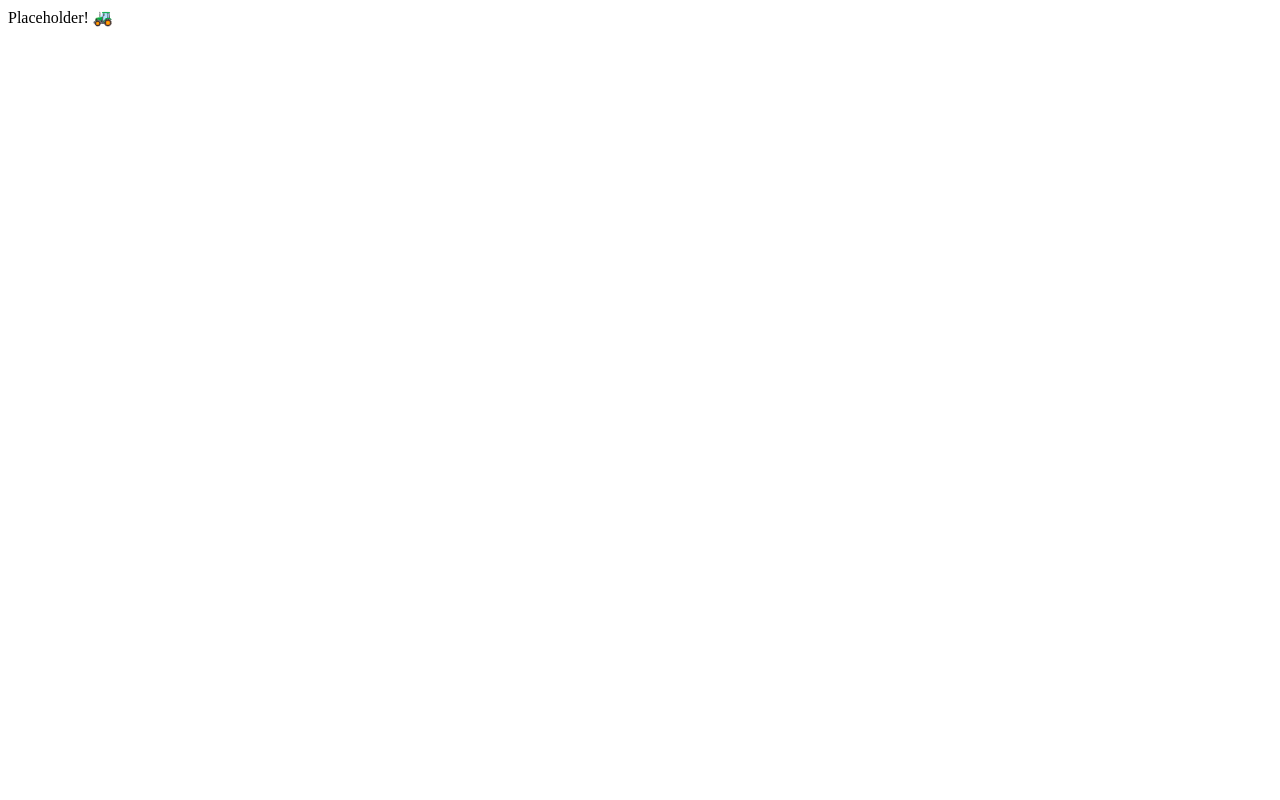
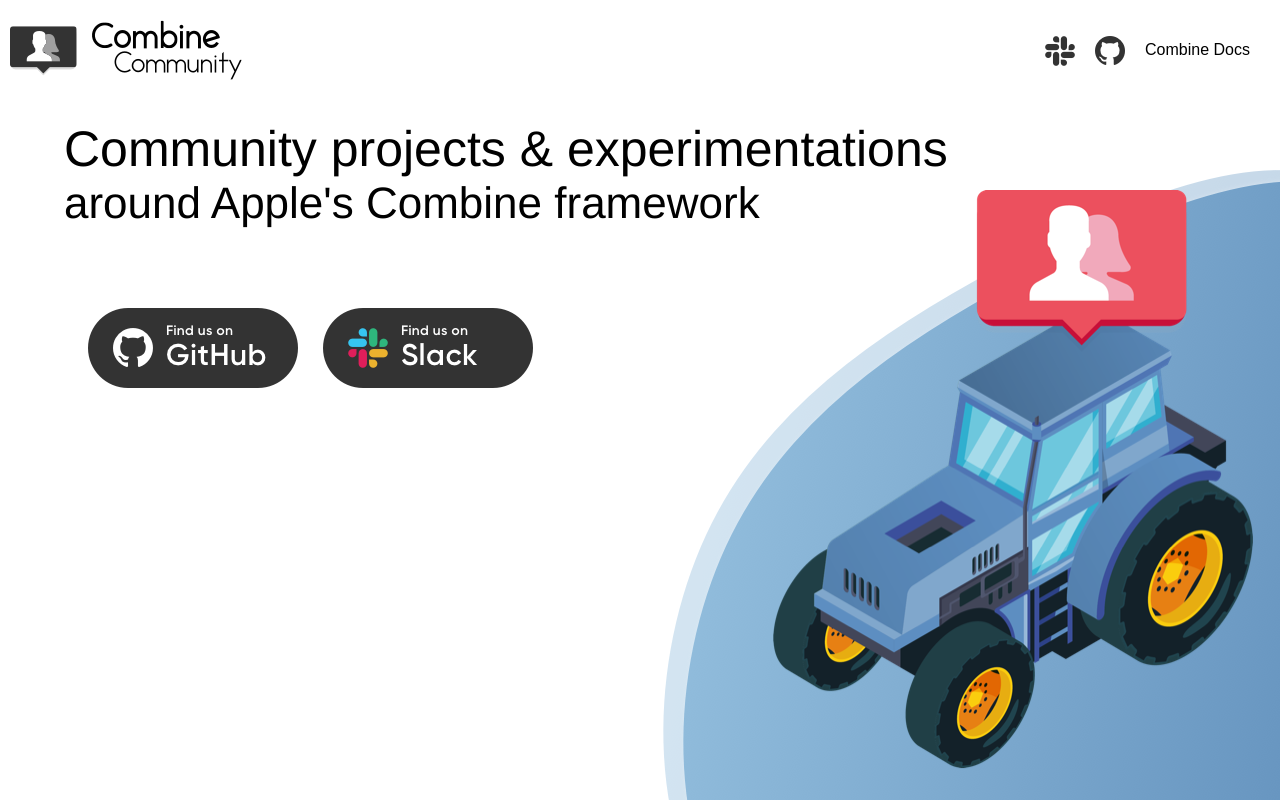
Before and after one commit to CombineCommunity/combinecommunity.github.io, a plain HTML site: page index.html in a window 1280 px wide. Drawn offline with Linux system fonts and the light colour scheme.

Commit message:
Basic landing page

```diff
--- a/index.html
+++ b/index.html
@@ -1 +1,64 @@
-Placeholder! 🚜
+<!DOCTYPE html>
+<html lang="en">
+    <head>
+        <meta charset="UTF-8" />
+        <meta name="viewport" content="width=device-width, initial-scale=1" />
+
+        <link rel="stylesheet" type="text/css" href="style.css" />
+        <title>Combine Community</title>
+    </head>
+    <body>
+        <div class="headerWrapper">
+            <header>
+                <h1 id="logo">
+                    <a href="http://combine.community" target="_blank">
+                        <img src="images/logo.png" alt="Combine Community" title="Combine Community" />
+                    </a>
+                </h1>
+                <nav>
+                    <ol>
+                        <li><a href="http://slack.combine.community" target="_blank" title="Combine Community on Slack" alt="Combine Community on Slack"><img src="images/icnSlack.png" title="Combine Community on Slack" alt="Combine Community on Slack" /></a></li>
+                        <li><a href="https://github.com/CombineCommunity" target="_blank" title="Combine Community on GitHub" alt="Combine Community on GitHub"><img src="images/icnGit.png" /></a></li>
+                        <li class="link"><a href="https://developer.apple.com/documentation/combine" target="_blank" title="Combine Official Docs by Apple" alt="Combine Official Docs by Apple">Combine Docs</a></li>
+                    </ol>
+                </nav>
+            </header>
+        </div>
+
+        <div id="content">
+            <h2>
+                <span id="l1">Community projects & experimentations</span>
+                <span id="l2">around Apple's Combine framework</span>
+            </h2>
+
+            <div id="buttons">
+                <ol>
+                    <li><a href="https://github.com/CombineCommunity" target="_blank" title="Combine Community on GitHub" alt="Combine Community on GitHub"><img src="images/btnGit.png" title="Combine Community on GitHub" alt="Combine Community on GitHub" /></a></li>
+                    <li><a href="http://slack.combine.community" target="_blank" title="Combine Community on Slack" alt="Combine Community on Slack"><img src="images/btnSlack.png" title="Combine Community on Slack" alt="Combine Community on Slack" /></a></li>
+                </ol>
+            </div>
+
+            <!-- TODO:  -->
+            <!--
+            <div id="items">
+                <ol>
+                    <li>12345</li>
+                    <li>12345</li>
+                    <li>12345</li>
+                    <li>12345</li>
+                    <li>12345</li>
+                    <li>12345</li>
+                    <li>12345</li>
+                    <li>12345</li>
+                    <li>12345</li>
+                    <li>12345</li>
+                </ol>
+            </div>
+            -->
+        </div>
+
+        <div id="blob">
+            <div id="combine"></div>
+        </div>
+    </body>
+</html>
--- /dev/null
+++ b/style.css
@@ -0,0 +1,192 @@
+html, body {
+    font-family: 'Helveica Neue', sans-serif;
+    background-color: #fff;
+    margin: 0;
+    height: 100%;
+    overflow: hidden;
+}
+
+#blob {
+    width: 617px;
+    height: 630px;
+    position: absolute;
+    bottom: 0;
+    right: 0;
+    background-image: url('images/blob.png');
+    background-size: contain;
+    background-position: right bottom;
+    background-repeat: no-repeat;
+}
+
+#blob #combine {
+    width: 480px;
+    height: 579px;
+    position: relative;
+    top: 20px;
+    left: 110px;
+    background-image: url('images/combine.png');
+    background-repeat: no-repeat;
+    background-size: contain;
+}
+
+@media only screen and (max-width: 1200px) {
+    #blob {
+        width: 450px;
+        height: 459px;
+    }
+
+    #blob #combine {
+        width: 350px;
+        height: 422px;
+    }
+}
+
+@media only screen and (max-width: 800px) {
+    h2 #l1 { font-size: 40px !important; }
+    h2 #l2 { font-size: 32px !important; }
+
+    #blob {
+        width: 337px;
+        height: 343px;
+    }
+
+    #blob #combine {
+        left: 60px;
+        top: 10px;
+        width: 262px;
+        height: 316px;
+    }
+
+    #buttons {
+        margin-top: 20px !important;
+    }
+
+    #buttons img {
+        width: 140px;
+    }
+
+    nav { display: none; }
+}
+
+@media only screen and (max-height: 680px) {
+    h2 #l1 { font-size: 30px !important; }
+    h2 #l2 { font-size: 22px !important; }
+
+    #blob {
+        width: 280px;
+        height: 273px;
+    }
+
+    #blob #combine {
+        left: 55px;
+        top: 10px;
+        width: 217px;
+        height: 272px;
+    }
+
+    #buttons img {
+        width: 140px;
+    }
+
+    nav { display: none; }
+}
+
+.headerWrapper{
+    width: 100%;
+    display: block;
+}
+
+header {
+    margin: 10px;
+    margin-top: 20px;
+    height: 60px;
+}
+
+#logo {
+    width: 232px;
+    height: 100%;
+    float: left;
+    margin: 0px;
+}
+
+nav {
+    float: right;
+    padding: 0;
+    list-style-type: none;
+}
+
+nav ol li {
+    list-style: none;
+    margin-right: 20px;
+    float: left;
+}
+
+nav ol li.link {
+    position: relative;
+    top: 5px;
+}
+
+#content {
+    margin-top: 5vh;
+    margin-left: 5vw;
+    margin-right: 5vw;
+    display: block;
+    /* width: 58vw; */
+}
+
+h2 {
+    font-family: "Helvetica Neue";
+    font-weight: lighter;
+}
+
+h2 #l1 {
+    font-size: 50px;
+    display: block;
+}
+
+h2 #l2 {
+    font-size: 44px;
+}
+
+#buttons {
+    margin-top: 70px;
+    padding: 0;
+    position: relative;
+    left: -2vw;
+    z-index: 1;
+}
+
+#buttons ol {
+    list-style-type: none;
+}
+
+#buttons li {
+    list-style: none;
+    display: inline-block;
+    margin: 10px;
+}
+
+.link a {
+    color: #000;
+    text-decoration: none;
+}
+
+.link a:hover {
+    text-decoration: underline;
+}
+
+#items {
+    display: block;
+}
+
+#items ol {
+    list-style-type: none;
+}
+
+#items li {
+    width: 200px;
+    height: 200px;
+    background-color: red;
+    display: inline-block;
+    margin: 10px;
+}
```
Also changed, not shown: images/blob.png (added), images/btnGit.png (added), images/btnSlack.png (added), images/combine.png (added), images/icnGit.png (added), images/icnSlack.png (added), images/logo.png (added).
